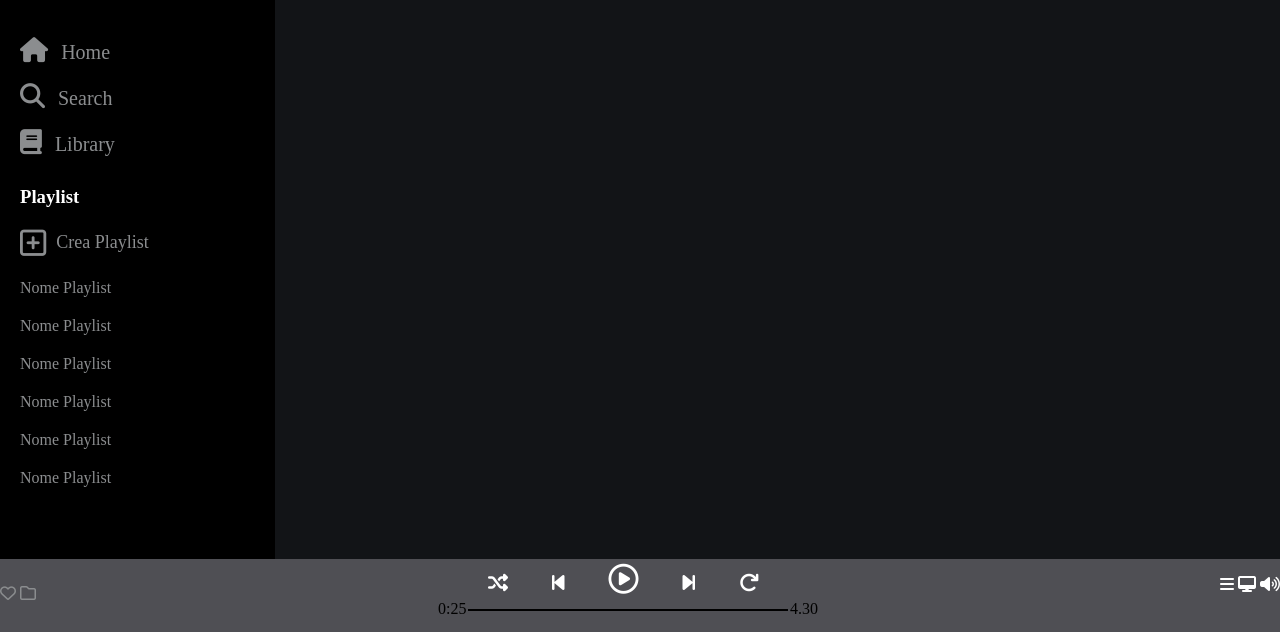
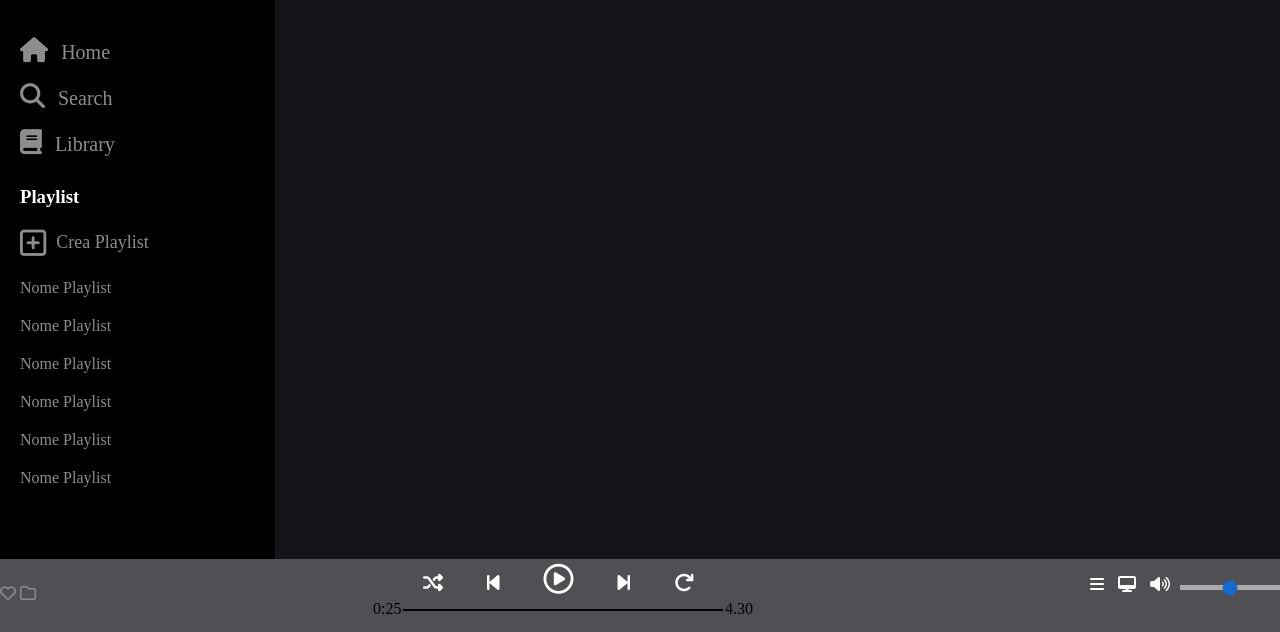
Before and after one commit to niccolopredazzer/html-css-spotifyweb, a plain HTML site: page index.html in a window 1280 px wide. Shown: the part 166-798 px from the top of the page. Drawn offline with Linux system fonts and the light colour scheme.

Commit message:
volume v1

```diff
--- a/css/style.css
+++ b/css/style.css
@@ -215,6 +215,11 @@ footer .centro i {
 
 footer .centro i:nth-child(3) {
     font-size: 30px;
+    transition: 0.2s;
+}
+
+footer .centro i:nth-child(3):active {
+
 }
 
 footer .centro .sotto {
@@ -241,6 +246,31 @@ footer .centro .sotto::after {
     transform: translateY(-50%);
 }
 
+footer .destra  {
+    display: flex;
+    align-items: center;
+}
+
 footer .destra i {
     color: white;
+    padding-right: 10px;
 }
+
+.slidecontainer {
+  width: 100%;
+}
+
+.slider {
+  -webkit-appearance: none;
+  width: 100px;
+  height: 5px;
+  background: #d3d3d3;
+  outline: none;
+  opacity: 0.7;
+  -webkit-transition: .2s;
+  transition: opacity .2s;
+}
+
+.slider:hover {
+  opacity: 1;
+}
--- a/index.html
+++ b/index.html
@@ -77,9 +77,16 @@
                     </div>
                 </div>
                 <div class="destra">
-                    <i class="fas fa-bars"></i>
-                    <i class="fas fa-desktop"></i>
-                    <i class="fas fa-volume-up"></i>
+                    <div class="icone">
+                        <i class="fas fa-bars"></i>
+                        <i class="fas fa-desktop"></i>
+                        <i class="fas fa-volume-up"></i>
+                    </div>
+                    <div class="barra-volume">
+                        <div class="slidecontainer">
+                            <input type="range" min="1" max="100" value="50" class="slider"
+                        </div>
+                    </div>
                 </div>
             </div>
         </footer>
```
